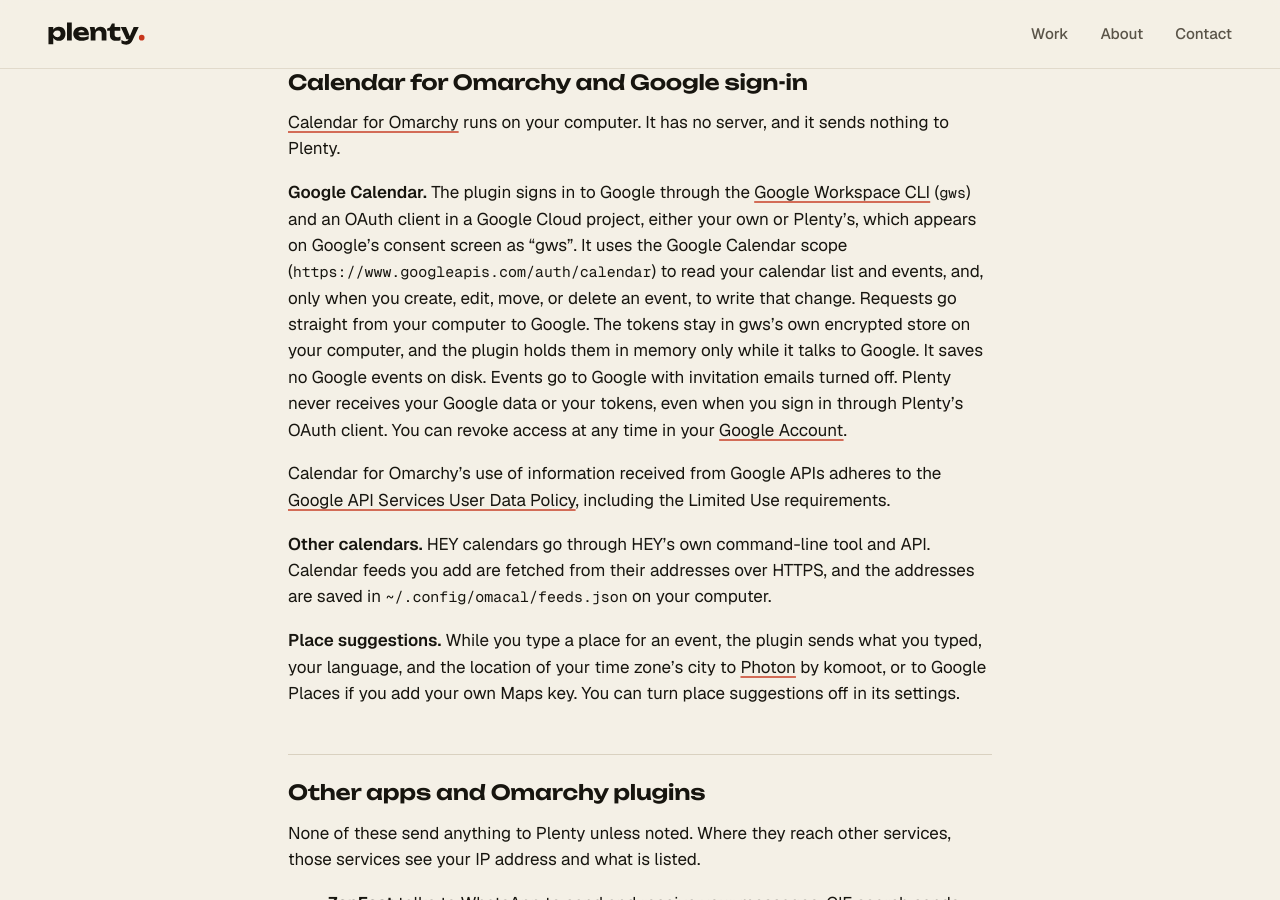
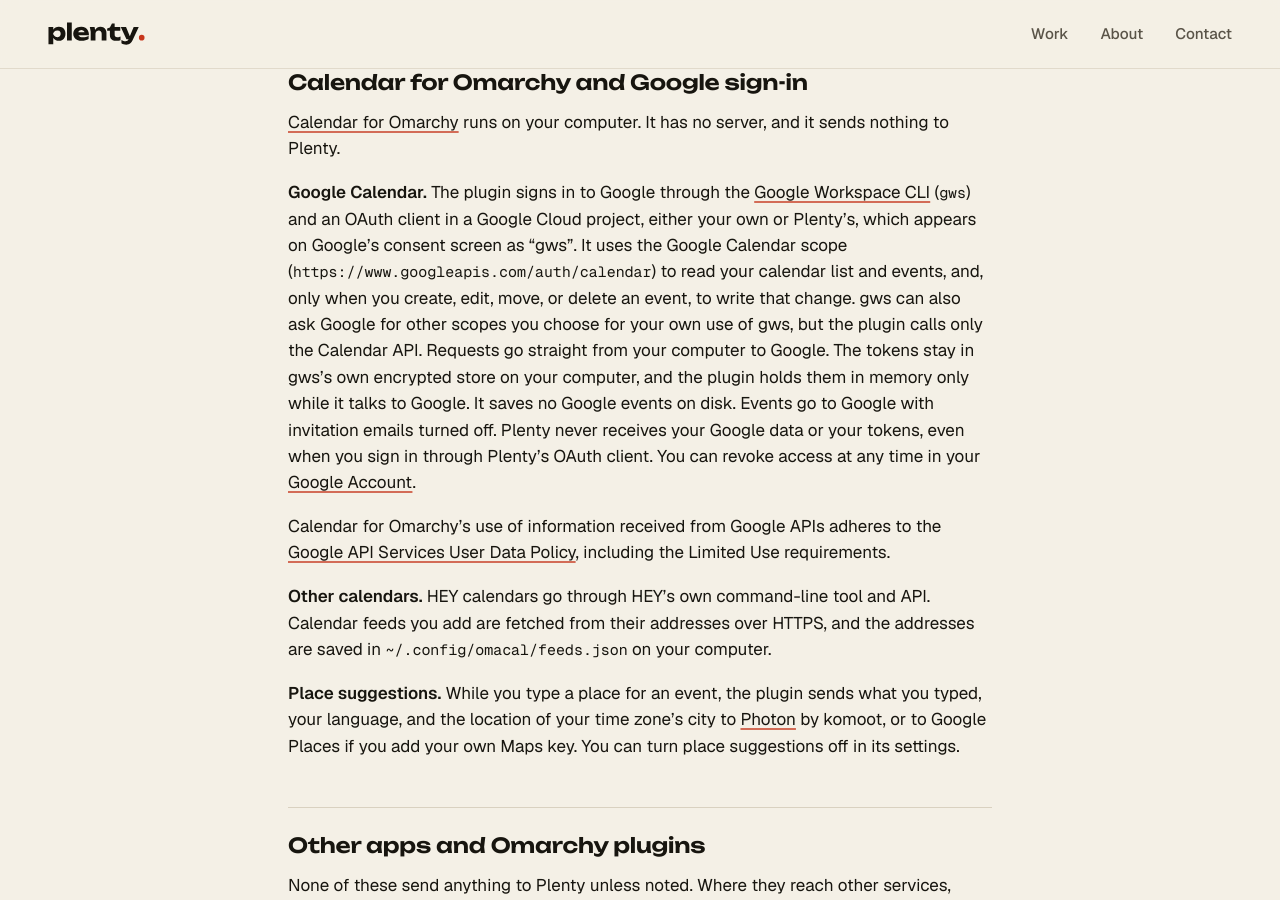
Before and after one commit to crmne/plenty.is, a Jekyll site: the page built from privacy.md, in a window 1280 px wide and 900 px high, scrolled down 1739 px. Built offline with Jekyll 4.4.1, drawn with Linux system fonts in a browser that asks for light colours.

Commit message:
Say that gws can hold other scopes, while Calendar for Omarchy calls only the Calendar API

```diff
--- a/privacy.md
+++ b/privacy.md
@@ -44,7 +44,7 @@ More details are in the [imprint](/imprint/). Write to the address above about a
 
 [Calendar for Omarchy](https://github.com/crmne/omarchy-calendar) runs on your computer. It has no server, and it sends nothing to Plenty.
 
-**Google Calendar.** The plugin signs in to Google through the [Google Workspace CLI](https://github.com/googleworkspace/cli) (`gws`) and an OAuth client in a Google Cloud project, either your own or Plenty's, which appears on Google's consent screen as "gws". It uses the Google Calendar scope (`https://www.googleapis.com/auth/calendar`) to read your calendar list and events, and, only when you create, edit, move, or delete an event, to write that change. Requests go straight from your computer to Google. The tokens stay in gws's own encrypted store on your computer, and the plugin holds them in memory only while it talks to Google. It saves no Google events on disk. Events go to Google with invitation emails turned off. Plenty never receives your Google data or your tokens, even when you sign in through Plenty's OAuth client. You can revoke access at any time in your [Google Account](https://myaccount.google.com/permissions).
+**Google Calendar.** The plugin signs in to Google through the [Google Workspace CLI](https://github.com/googleworkspace/cli) (`gws`) and an OAuth client in a Google Cloud project, either your own or Plenty's, which appears on Google's consent screen as "gws". It uses the Google Calendar scope (`https://www.googleapis.com/auth/calendar`) to read your calendar list and events, and, only when you create, edit, move, or delete an event, to write that change. gws can also ask Google for other scopes you choose for your own use of gws, but the plugin calls only the Calendar API. Requests go straight from your computer to Google. The tokens stay in gws's own encrypted store on your computer, and the plugin holds them in memory only while it talks to Google. It saves no Google events on disk. Events go to Google with invitation emails turned off. Plenty never receives your Google data or your tokens, even when you sign in through Plenty's OAuth client. You can revoke access at any time in your [Google Account](https://myaccount.google.com/permissions).
 
 Calendar for Omarchy's use of information received from Google APIs adheres to the [Google API Services User Data Policy](https://developers.google.com/terms/api-services-user-data-policy), including the Limited Use requirements.
 
```
